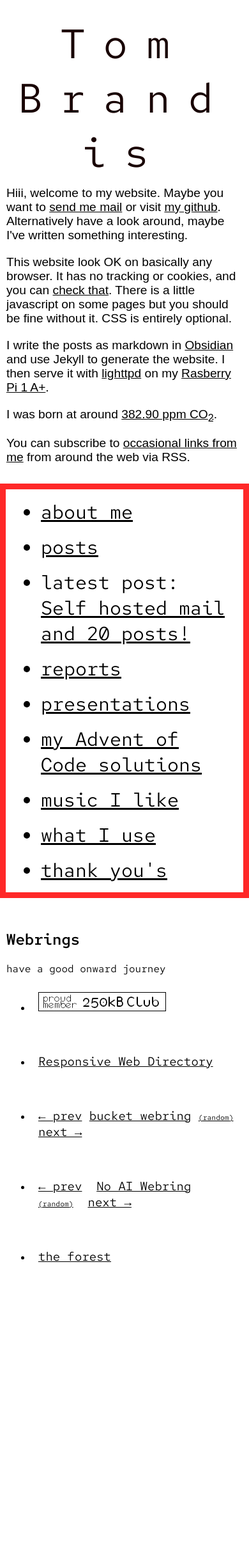
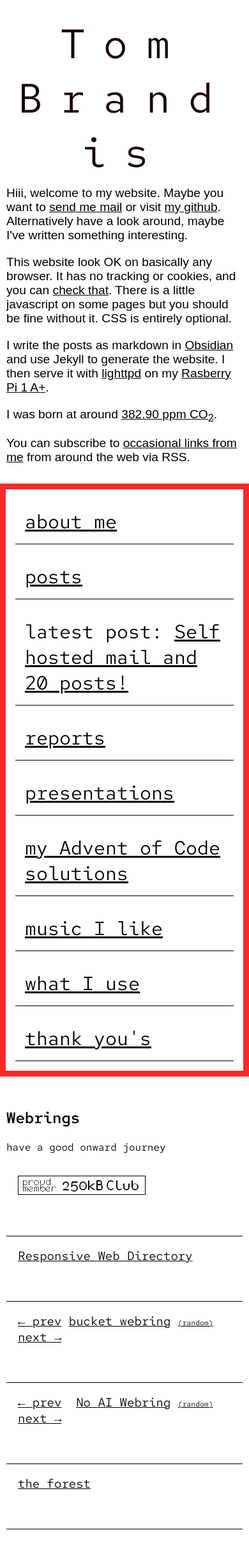
Before and after one commit to TomJB1/my-website-jekyll, a Jekyll site: the page built from index.html, in a window 390 px wide. Shown: the whole page at 64% size. Built offline with Jekyll 4.4.1, drawn with Linux system fonts in a browser that asks for light colours; before the commit the page ends 2053 px from its top, so only the background shows below that.

Commit message:
make list pages look better on small screens
also move existing list page css into its own file

```diff
--- a/_layouts/overview_index.html
+++ b/_layouts/overview_index.html
@@ -11,6 +11,7 @@
 
     <title>{{page.title}}</title>
     <link rel="stylesheet" href="/assets/css/reset.css">
+    <link rel="stylesheet" href="/assets/css/list-pages.css">
 </head>
 <body>
     <a href="..">go up ^</a>
--- /dev/null
+++ b/assets/css/list-pages.css
@@ -0,0 +1,23 @@
+.star
+{
+    color: goldenrod;
+    margin-left: 0.2em;
+}
+
+.small
+{
+    font-size: 0.7em;
+}
+
+@media (max-width: 35rem) {
+    li {
+        padding: 0.5em;
+        list-style-type: none;
+        list-style-position: inside;
+        border-bottom: solid black 1px;
+    }
+
+    ul {
+        padding: 0;
+    }
+}
--- a/assets/css/reset.css
+++ b/assets/css/reset.css
@@ -89,14 +89,3 @@
         font-weight: bold;
     }
 }
-
-.star
-{
-    color: goldenrod;
-    margin-left: 0.2em;
-}
-
-.small
-{
-    font-size: 0.7em;
-}
--- a/index.html
+++ b/index.html
@@ -14,6 +14,7 @@
     <link rel="stylesheet" href="/assets/css/home-header.css">
     <link rel="stylesheet" href="/assets/css/home.css">
     <link rel="stylesheet" href="/assets/css/reset.css">
+    <link rel="stylesheet" href="/assets/css/list-pages.css">
     <link rel="me" href="https://mastodonapp.uk/@tombrandis">
     <link rel="alternate" type="application/rss+xml" href="/posts/feed.xml" title="Tom Brandis">
 </head>
```
